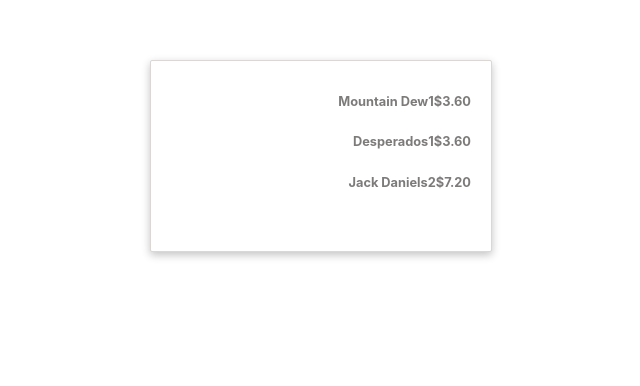
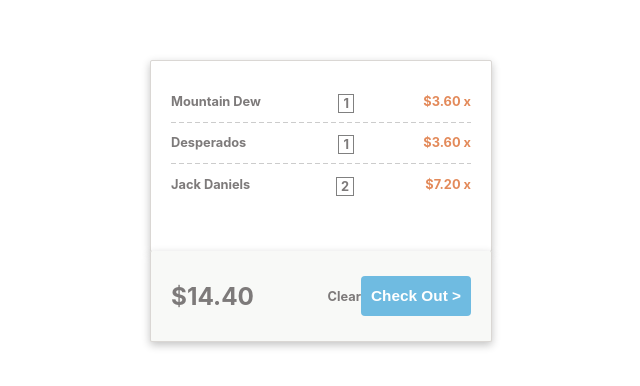
Before and after one commit to yasboyman/mmt, a React (Create React App) app: page / in a window 1280 px wide. Shown: the part 140-526 px from the top of the page, without its empty margins (319-959 px from the left). Built offline with nearby package versions, Linux system fonts and the light colour scheme.

Commit message:
add amount and remove logic added, total component added with logic and initial styling

```diff
--- a/src/basket/index.jsx
+++ b/src/basket/index.jsx
@@ -1,6 +1,7 @@
 import React, { useState } from "react";
 import "./index.css";
 import Items from "../items";
+import Total from "../total";
 
 const Basket = () => {
   const [items, setItems] = useState([
@@ -25,6 +26,21 @@
   ]);
 
   console.log(items);
+
+  const onAdd = (id) => {
+    setItems((state) => {
+      return state.map((item) => {
+        return item.id === id ? { ...item, amount: item.amount + 1 } : item;
+      });
+    });
+  };
+
+  const onRemove = (id) => {
+    setItems((state) => {
+      return state.filter((item) => item.id !== id);
+    });
+  };
+
   return (
     <>
       <div className="basket_container">
@@ -34,10 +50,15 @@
               name={item.name}
               amount={item.amount}
               price={Number(item.price * item.amount).toFixed(2)}
+              onAdd={onAdd}
+              onRemove={onRemove}
+              id={item.id}
+              lastItem={Object.keys(items).length - 1 === index}
             />
           );
         })}
       </div>
+      <Total items={items} />
     </>
   );
 };
--- a/src/items/index.css
+++ b/src/items/index.css
@@ -1,6 +1,44 @@
 .items_container {
-    display: flex;
-    flex-direction: row;
-    justify-content: flex-end;
-    color: #7d7a7a;
+  display: flex;
+  flex-direction: row;
+  justify-content: flex-end;
+  color: #7d7a7a;
 }
+
+.item_name {
+  flex: auto;
+}
+
+.price {
+  color: #e38a5a;
+}
+
+.amount_box {
+  border: 1px grey solid;
+  padding: 1px 4px;
+  margin-right: 117px;
+  position: absolute;
+}
+
+hr {
+  margin: 0;
+  border: none;
+  border-bottom: solid 1px #000000;
+  opacity: 0.2;
+}
+.dotted {
+  border: none;
+  height: 1px;
+  background: #000;
+  background: repeating-linear-gradient(
+    90deg,
+    #000,
+    #000 5px,
+    transparent 5px,
+    transparent 8px
+  );
+}
+
+.total_container {
+  background-color: grey;
+}
--- a/src/items/index.jsx
+++ b/src/items/index.jsx
@@ -1,12 +1,23 @@
 import React from "react";
 import "./index.css";
 
-const Items = ({ name, amount, price }) => {
+const Items = ({ name, amount, price, onAdd, id,onRemove, lastItem }) => {
+  // lastItem is a boolean that checks if its the last item in the array => to display dashed seperator //
+
   return (
-    <div className="items_container">
-      <p className="item_name">{name} </p>
-      <p className="amount_box">{amount} </p>
-      <p className="price">${price}</p>
+    <div className="basket">
+      <div className="items_container">
+        <p className="item_name">{name} </p>
+        <p className="amount_box" onClick={()=> onAdd(id)}>{amount} </p>
+        <p className="price">
+          ${price} <span onClick={() => onRemove(id)}>x</span>
+        </p>
+      </div>
+      { !lastItem && <hr className="dotted"/>}
+      {/*{lastItem && <aside className="total_container">*/}
+      {/*  <p className="total_price">$12.99</p>*/}
+
+      {/*</aside>}*/}
     </div>
   );
 };
--- /dev/null
+++ b/src/total/index.css
@@ -0,0 +1,40 @@
+.total_container {
+  display: flex;
+  flex-direction: row;
+  justify-content: space-between;
+  align-items: center;
+  color: #7d7a7a;
+  width: 300px;
+  height: 50px;
+  font-size: 0.8em;
+  font-weight: bold;
+  padding: 20px;
+  border: solid 1px #dad7d4;
+  border-radius: 2px;
+  box-shadow: rgba(0, 0, 0, 0.24) 0px 3px 8px;
+  margin-top: -1px;
+  border-top: none;
+  background-color: #f8f9f7;
+}
+.total_amount {
+  font-size: 1.9em;
+}
+
+.checkout_btn_container {
+  display: flex;
+  flex-direction: row;
+  justify-content: flex-end;
+}
+
+.checkout_btn {
+    color:white;
+    font-size: 1.2em;
+    font-weight: bold;
+    background-color: #6fbbe1;
+    border:none;
+    border-radius: 4px;
+    padding: 0 10px;
+}
+
+.clear-btn {
+}
--- /dev/null
+++ b/src/total/index.jsx
@@ -0,0 +1,23 @@
+import React from "react";
+import "./index.css";
+
+const Total = ({ items }) => {
+  const totalItems = () => {
+    const total = items.reduce((acc, i) => acc + i.price * i.amount, 0);
+    return total.toFixed(2);
+  };
+  totalItems();
+
+  console.log("items", items);
+  return <div className="total_container">
+   <p className="total_amount">${totalItems()}</p>
+
+    <aside className="checkout_btn_container">
+      <p className="clear-btn">Clear</p>
+      <button className="checkout_btn">Check Out ></button>
+    </aside>
+  </div>;
+
+};
+
+export default Total;
```
